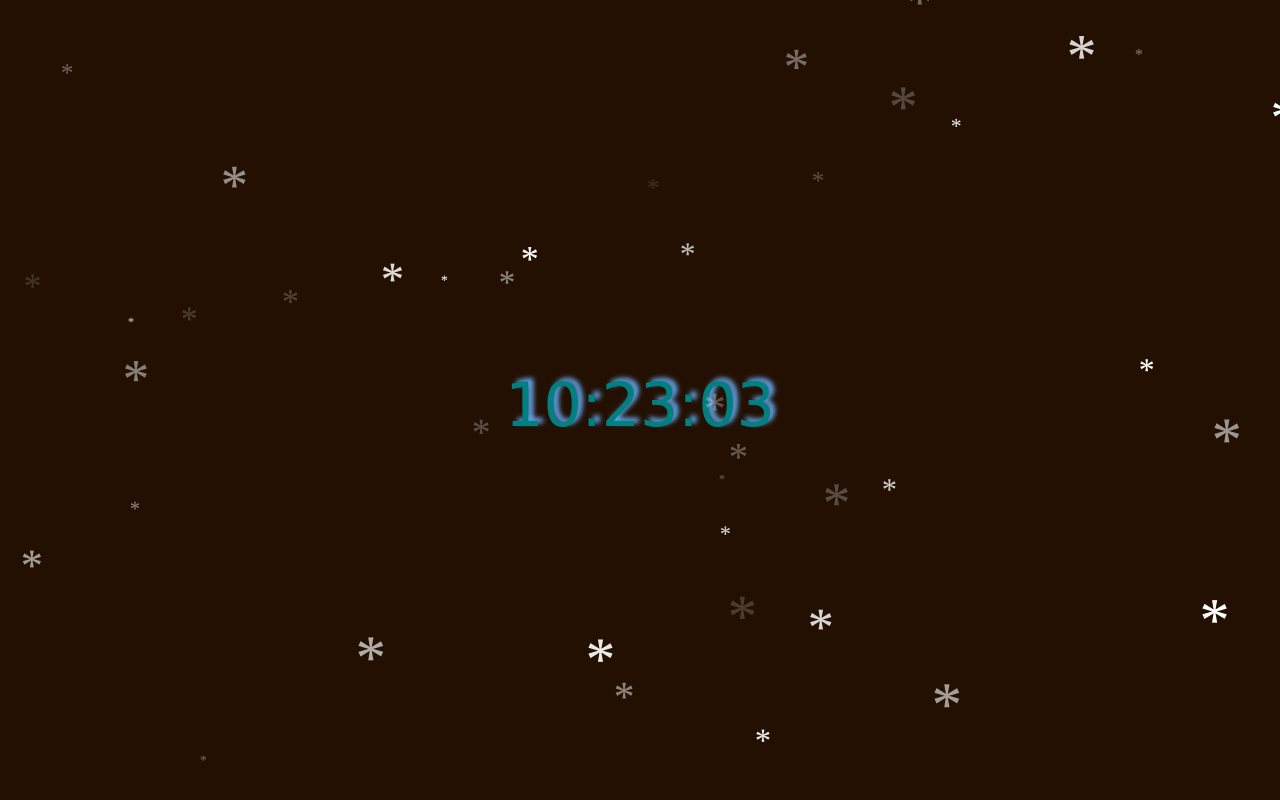
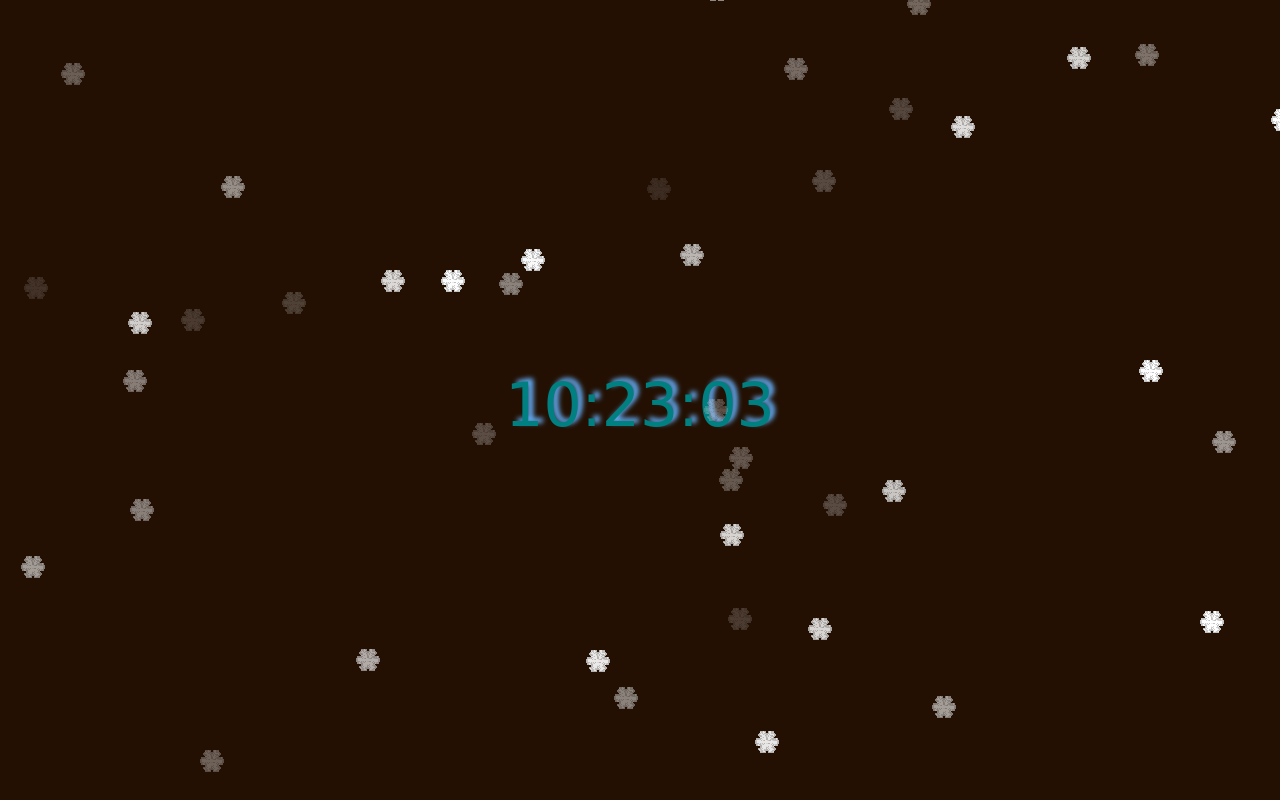
Before and after one commit to gabriellahajdu/snowflake, a plain HTML site: page index.html in a window 1280 px wide. Drawn offline with Linux system fonts and the light colour scheme; a web font is replaced by a local one.

Commit message:
Update index.html

```diff
--- a/index.html
+++ b/index.html
@@ -57,7 +57,7 @@ html, body {
 <body>
 <div id="clock">12:13:14</div>
   <div id="snowflakeContainer">
-    <p class="snowflake">*</p>
+    <img class="snowflake" src="https://github.com/gabriellahajdu/snowflake/blob/master/snow.gif"/>
 </div>
 <script id="jsbin-javascript">
 function colorClock(){
```
